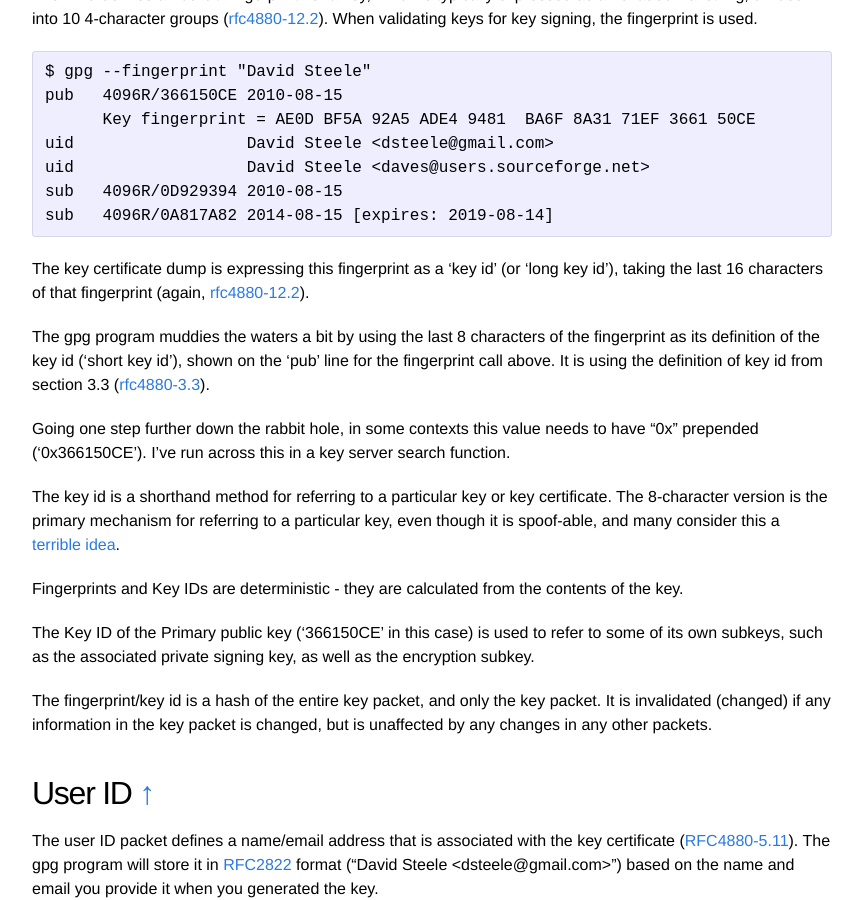
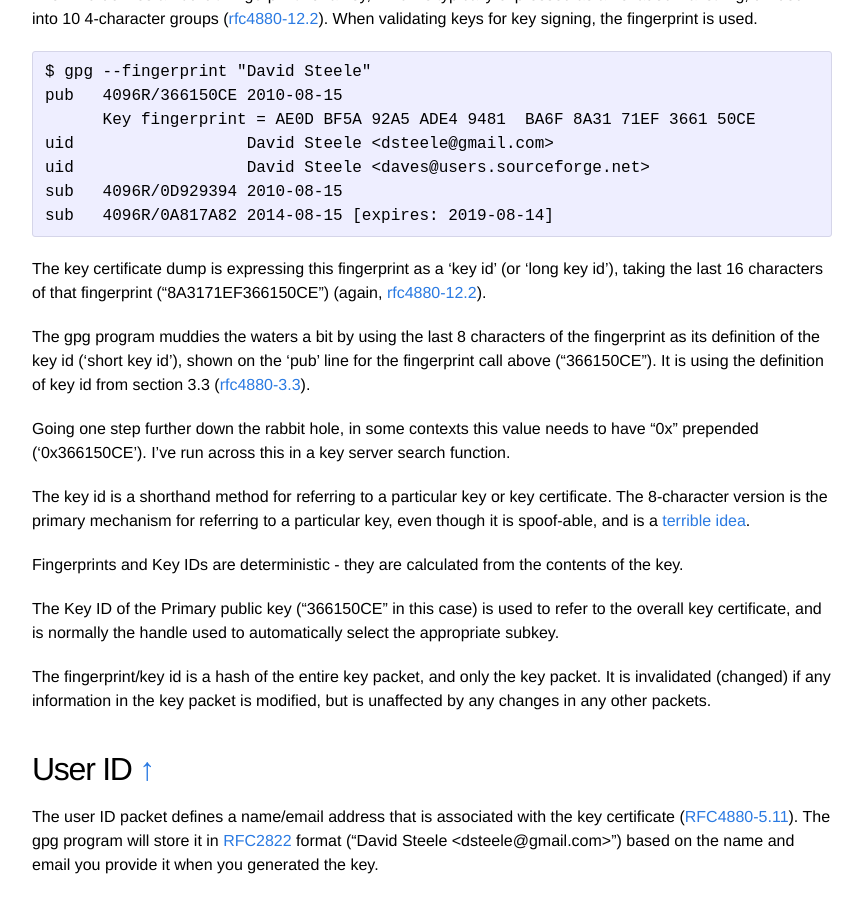
Before and after one commit to davesteele/davesteele.github.io, a Jekyll site: the page built from _posts/2014-09-20-anatomy-of-a-gpg-key.markdown, in a window 1280 px wide and 900 px high, scrolled down 6300 px. Shown: the whole window, without its empty margins (208-1071 px from the left). Built offline with Jekyll 4.4.1, drawn with Linux system fonts in a browser that asks for light colours; comment, search, counter and statistics services are not loaded; some of the changed text lies outside the part shown.

Commit message:
Add more Anatomy edits

```diff
--- a/_posts/2014-09-20-anatomy-of-a-gpg-key.markdown
+++ b/_posts/2014-09-20-anatomy-of-a-gpg-key.markdown
@@ -15,11 +15,11 @@ Here are some takeaways I wish I had going into this:
 
 * Most key parameters are stored in the self signature. That means they can be changed at will by the key owner without affecting the status of external key signatures.
 * Subkeys need only be self-signed (which is automatic). Trust from external signatures is provided transitively.
-* (Edit - 19 Apr 2015) gpg [automatically uses the newest subkey](http://support.gpgtools.org/discussions/problems/8919-force-subkey-for-signing#19 Jun,%202013%2012:15%20PM) to sign/encrypt.
+* (Edit - 19 Apr 2015) gpg [automatically uses the newest valid subkey](http://support.gpgtools.org/discussions/problems/8919-force-subkey-for-signing#19 Jun,%202013%2012:15%20PM) to sign/encrypt.
 
 
 ## Some Terms
-It's best that you have an understanding of data encryption and data signing using public key cryptography before you read this. You should also know about key signing and the the reason for it. Oh, and also binary-to-hexadecimal conversion for one (small) part. Having said that, let's be clear on a couple of terms:
+It's best that you have an understanding of data encryption and data signing using public key cryptography before you read this. You should also know about key signing and the the reason for it. Oh, and also binary-to-hexadecimal conversion for one (small) part. Having said that, let's be clear on some terms:
 
 * Primary key vs. subkey - A PGP key certificate may contain other information
 in addition to the key itself. A subkey is a key that is stored as a
@@ -235,23 +235,23 @@ The RFC defines a 160-bit 'fingerprint' for a key, which is typically expressed
     sub   4096R/0D929394 2010-08-15
     sub   4096R/0A817A82 2014-08-15 [expires: 2019-08-14]
 
-The key certificate dump is expressing this fingerprint as a 'key id' (or 'long key id'), taking the last 16 characters of that fingerprint (again, [rfc4880-12.2][]).
+The key certificate dump is expressing this fingerprint as a 'key id' (or 'long key id'), taking the last 16 characters of that fingerprint ("8A3171EF366150CE") (again, [rfc4880-12.2][]).
 
-The gpg program muddies the waters a bit by using the last 8 characters of the fingerprint as its definition of the key id ('short key id'), shown on the 'pub' line for the fingerprint call above. It is using the definition of key id from section 3.3 ([rfc4880-3.3][]).
+The gpg program muddies the waters a bit by using the last 8 characters of the fingerprint as its definition of the key id ('short key id'), shown on the 'pub' line for the fingerprint call above ("366150CE"). It is using the definition of key id from section 3.3 ([rfc4880-3.3][]).
 
 [RFC4880-3.3]: https://datatracker.ietf.org/doc/html/rfc4880#section-3.3
 
 Going one step further down the rabbit hole, in some contexts this value needs to have "0x" prepended ('0x366150CE'). I've run across this in a key server search function.
 
-The key id is a shorthand method for referring to a particular key or key certificate. The 8-character version is the primary mechanism for referring to a particular key, even though it is spoof-able, and many consider this a [terrible idea][].
+The key id is a shorthand method for referring to a particular key or key certificate. The 8-character version is the primary mechanism for referring to a particular key, even though it is spoof-able, and is a [terrible idea][].
 
 Fingerprints and Key IDs are deterministic - they are calculated from the contents of the key.
 
 [terrible idea]: https://lwn.net/Articles/689792/
 
-The Key ID of the Primary public key ('366150CE' in this case) is used to refer to some of its own subkeys, such as the associated private signing key, as well as the encryption subkey.
+The Key ID of the Primary public key ("366150CE" in this case) is used to refer to the overall key certificate, and is normally the handle used to automatically select the appropriate subkey.
 
-The fingerprint/key id is a hash of the entire key packet, and only the key packet. It is invalidated (changed) if any information in the key packet is changed, but is unaffected by any changes in any other packets.
+The fingerprint/key id is a hash of the entire key packet, and only the key packet. It is invalidated (changed) if any information in the key packet is modified, but is unaffected by any changes in any other packets.
 
 ## <a name="UID1"></a>User ID [↑](#UIDPacket)
 
```
